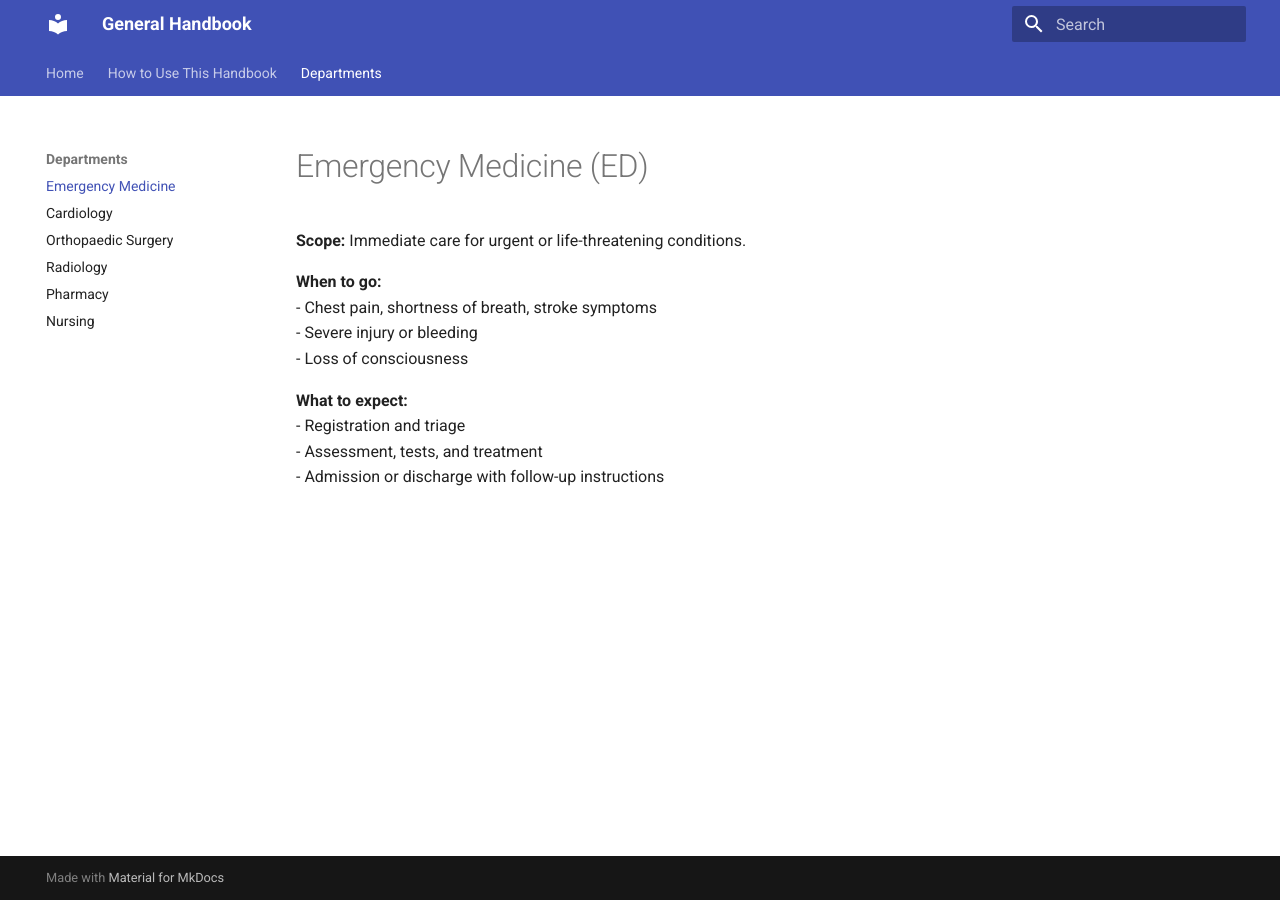
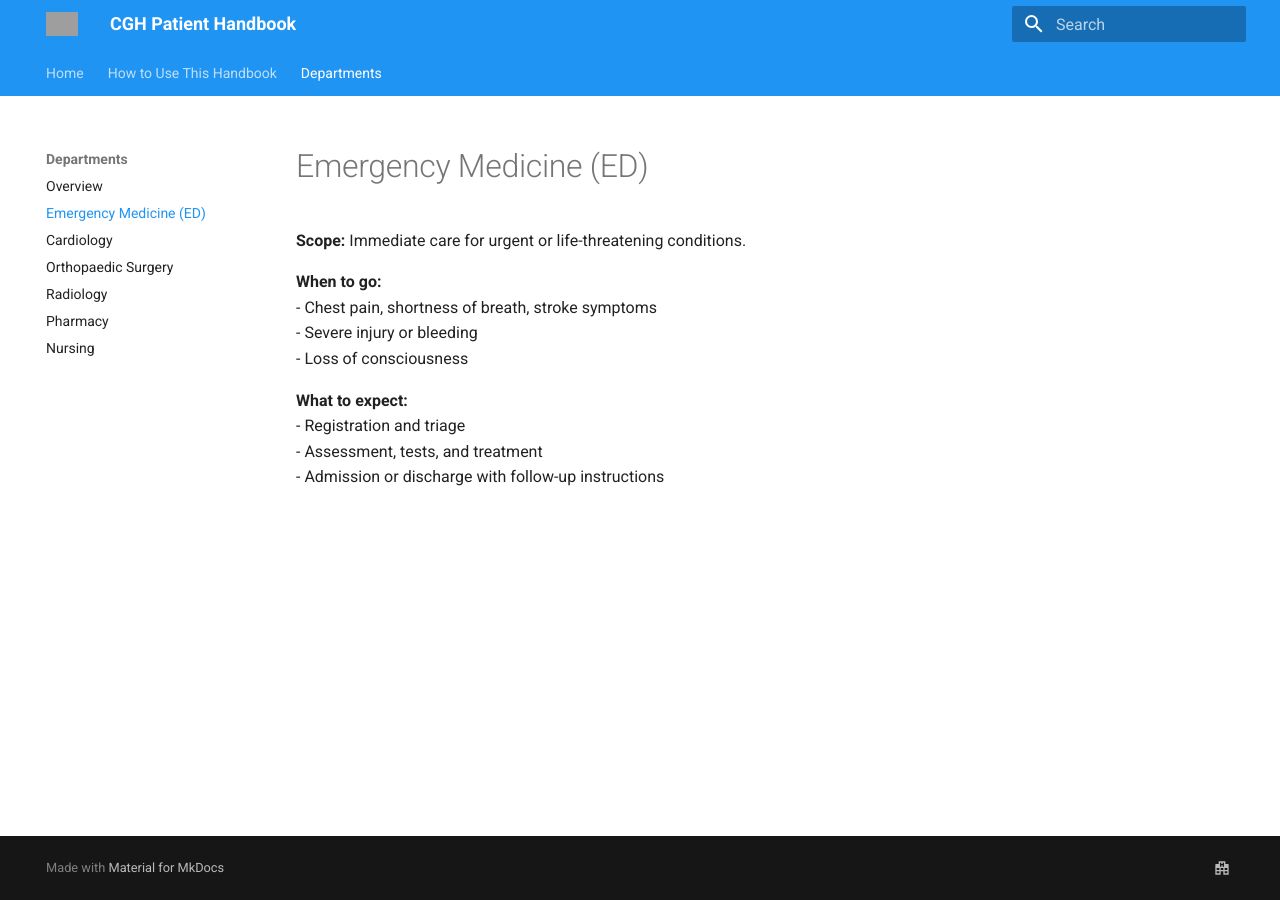
Before and after one commit to hongen21/General-Handbook, an MkDocs documentation site: the page built from docs/departments/emergency-medicine.md, in a window 1280 px wide. Built offline with MkDocs 1.6.1 and Material for MkDocs 9.7.7, drawn with Linux system fonts in a browser that asks for light colours; grey boxes are pictures that could not be loaded.

Commit message:
Update mkdocs.yml

```diff
--- a/mkdocs.yml
+++ b/mkdocs.yml
@@ -1,28 +1,52 @@
-site_name: General Handbook
-site_description: Public-facing guide to departments and patient services
+site_name: CGH Patient Handbook
+site_description: A public-facing guide to CGH departments, services, and where to go for care
 site_url: https://hongen21.github.io/General-Handbook
+
 theme:
   name: material
   features:
+    - navigation.tabs
     - navigation.sections
-    - navigation.tabs
-    - content.code.copy
+    - navigation.expand
     - search.suggest
     - search.highlight
+    - toc.integrate
+  palette:
+    - scheme: default
+      primary: blue
+      accent: light blue
   language: en
+  logo: assets/logo.png  # (optional; shows if you add one later)
+  favicon: assets/logo.png
+
 nav:
   - Home: index.md
   - How to Use This Handbook: how-to-use.md
   - Departments:
-      - Emergency Medicine: departments/emergency-medicine.md
+      - Overview: departments/index.md
+      - Emergency Medicine (ED): departments/emergency-medicine.md
       - Cardiology: departments/cardiology.md
       - Orthopaedic Surgery: departments/orthopaedic-surgery.md
       - Radiology: departments/radiology.md
       - Pharmacy: departments/pharmacy.md
       - Nursing: departments/nursing.md
+
 plugins:
   - search
+
 markdown_extensions:
   - admonition
+  - footnotes
+  - attr_list
   - toc:
       permalink: true
+
+extra:
+  social:
+    - icon: material/hospital-building
+      link: https://www.cgh.com.sg
+  footer: |
+    <small>
+    This handbook provides general information only and follows content from the official CGH website.
+    © {{ date.strftime('%Y') }} Changi General Hospital.
+    </small>
```
